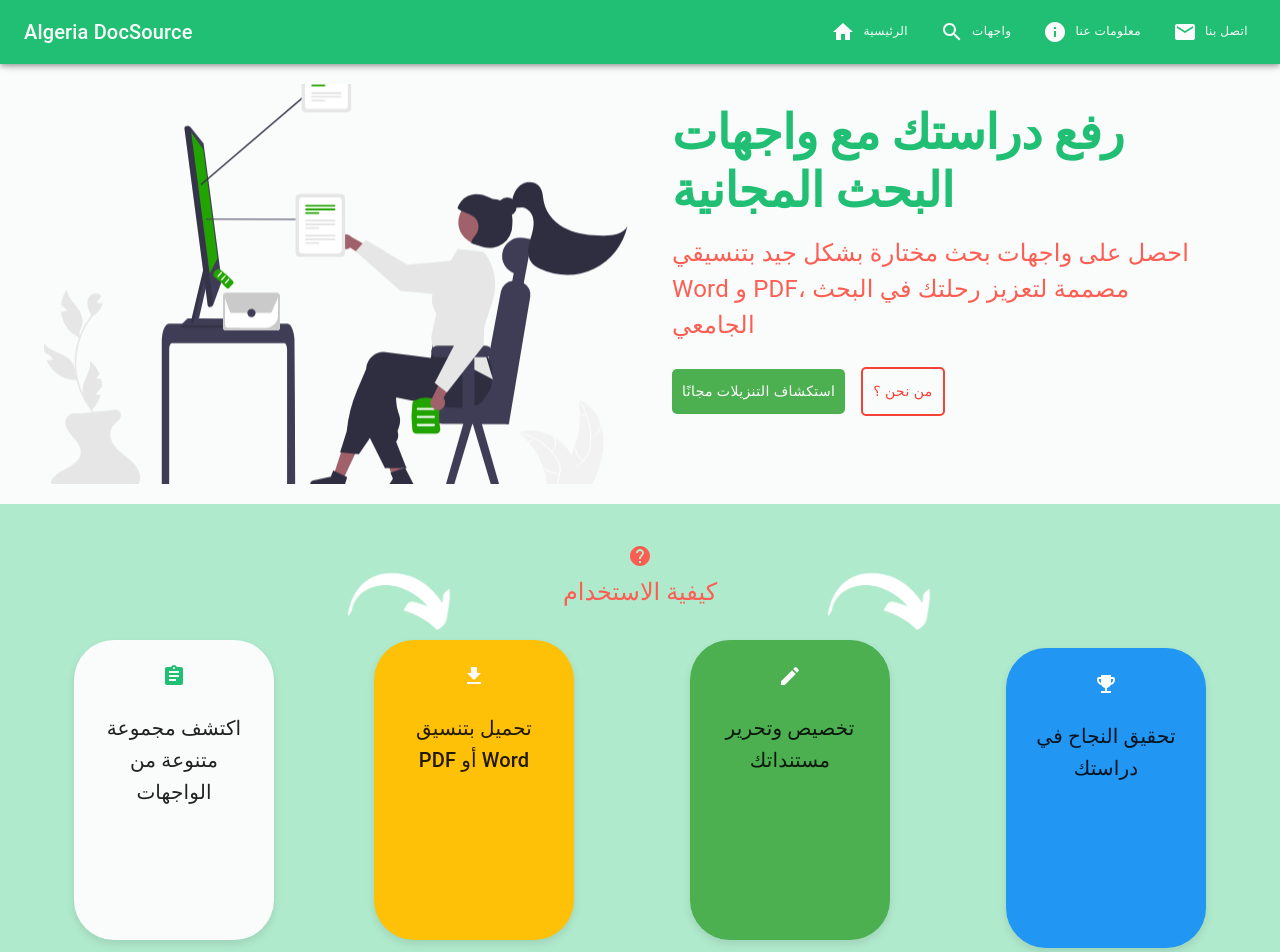
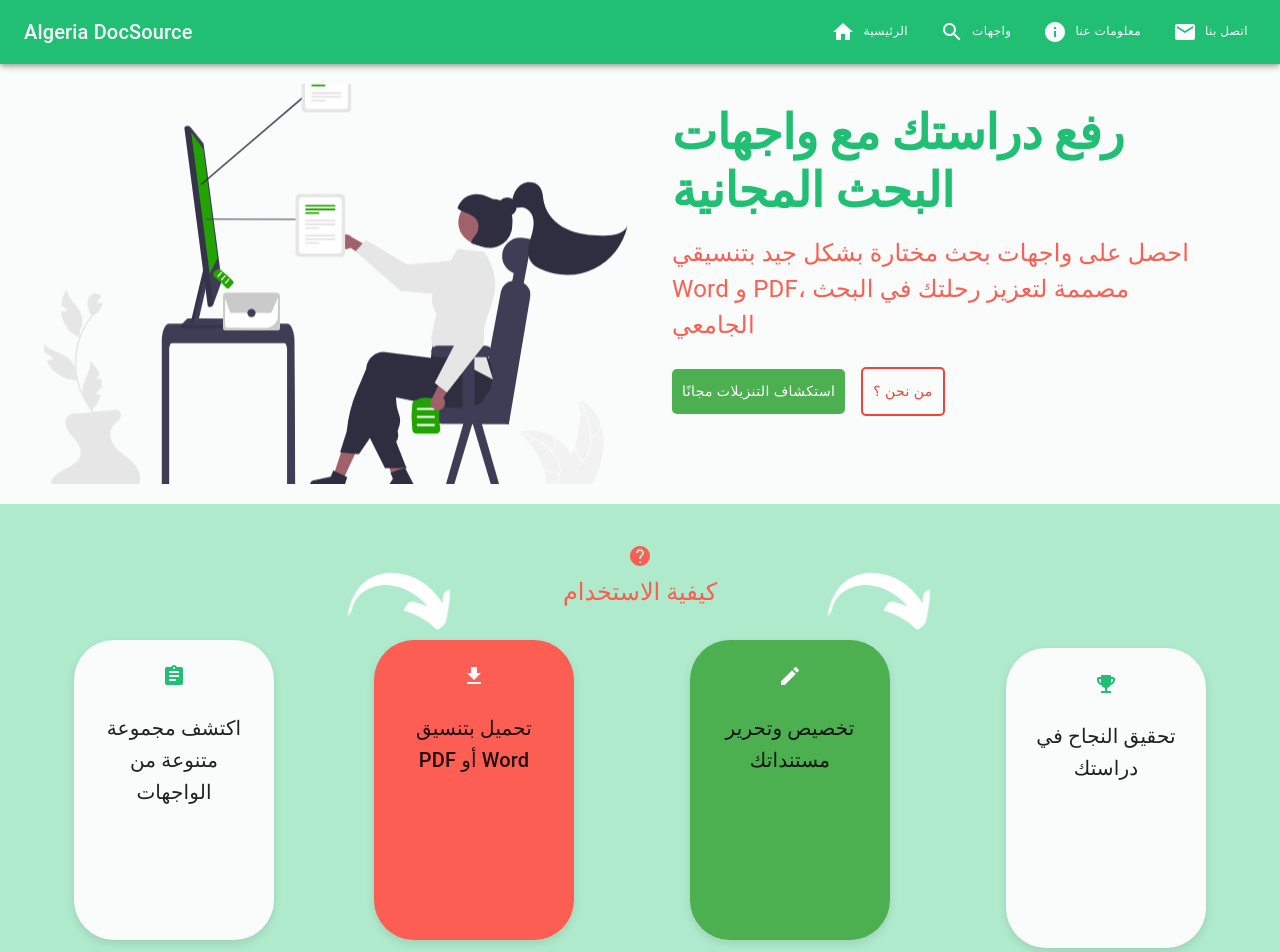
Before and after one commit to jeogooussama/algiers-doc-source-frontEnd, a React (Vite) app: page /ar/home in a window 1280 px wide. Shown: the top 952 px of the page. Built offline with nearby package versions, Linux system fonts and the light colour scheme.

Commit message:
modified:   src/components/Main/Navbar/Navbar.jsx 	modified:   src/components/Main/Usage/Usage.jsx 	modified:   src/pages/InterFaces/InterfaceFilter.jsx

```diff
--- a/src/components/Main/Navbar/Navbar.jsx
+++ b/src/components/Main/Navbar/Navbar.jsx
@@ -94,7 +94,7 @@ const Navbar = () => {
                   component={Link}
                   to={`/${currentLanguage}/home`}
                   className="Button"
-                  sx={{ color: "#F9FCFB", gap: 1 }}
+                  sx={{ color: "#F9FCFB", gap: 1, fontSize: "1.2rem" }}
                 >
                   <Home />
                   <Typography variant="caption" sx={{ color: "#F9FCFB" }}>
@@ -107,7 +107,7 @@ const Navbar = () => {
                   component={Link}
                   to={`/${currentLanguage}/interfaces`}
                   className="Button"
-                  sx={{ color: "#F9FCFB", gap: 1 }}
+                  sx={{ color: "#F9FCFB", gap: 1, fontSize: "1.2rem" }}
                 >
                   <Search />
                   <Typography variant="caption" sx={{ color: "#F9FCFB" }}>
@@ -120,7 +120,7 @@ const Navbar = () => {
                   component={Link}
                   to={`/${currentLanguage}/about-us`}
                   className="Button"
-                  sx={{ color: "#F9FCFB", gap: 1 }}
+                  sx={{ color: "#F9FCFB", gap: 1, fontSize: "1.2rem" }}
                 >
                   <Info />
                   <Typography variant="caption" sx={{ color: "#F9FCFB" }}>
@@ -133,7 +133,7 @@ const Navbar = () => {
                   component={Link}
                   to={`/${currentLanguage}/contact-us`}
                   className="Button"
-                  sx={{ color: "#F9FCFB", gap: 1 }}
+                  sx={{ color: "#F9FCFB", gap: 1, fontSize: "1.2rem" }}
                 >
                   <Mail />
                   <Typography variant="caption" sx={{ color: "#F9FCFB" }}>
--- a/src/components/Main/Usage/Usage.jsx
+++ b/src/components/Main/Usage/Usage.jsx
@@ -69,7 +69,7 @@ const Usage = () => {
             borderRadius: 10,
             boxShadow: "0px 4px 8px rgba(0, 0, 0, 0.1)",
             mb: 2,
-            backgroundColor: "#F9FCFB",
+            backgroundColor: "#F9FCFB", // Updated color
           }}
         >
           <CardContent>
@@ -96,7 +96,7 @@ const Usage = () => {
             boxShadow: "0px 4px 8px rgba(0, 0, 0, 0.1)",
             mb: 2,
             mr: { xs: 0, md: 2 },
-            backgroundColor: "#FFC107",
+            backgroundColor: "#FD5E53", // Updated color
           }}
         >
           <CardContent>
@@ -123,7 +123,7 @@ const Usage = () => {
             boxShadow: "0px 4px 8px rgba(0, 0, 0, 0.1)",
             mb: 2,
             mr: { xs: 0, md: 2 },
-            backgroundColor: "#4CAF50",
+            backgroundColor: "#4CAF50", // Updated color
           }}
         >
           <CardContent>
@@ -141,11 +141,11 @@ const Usage = () => {
             height: 300,
             borderRadius: 10,
             boxShadow: "0px 4px 8px rgba(0, 0, 0, 0.1)",
-            backgroundColor: "#2196F3",
+            backgroundColor: "#F9FCFB", // Updated color
           }}
         >
           <CardContent>
-            <IconButton sx={{ fontSize: 50, color: "#F9FCFB", mb: 2 }}>
+            <IconButton sx={{ fontSize: 50, color: "#21BF73", mb: 2 }}>
               <EmojiEvents />
             </IconButton>
             <Typography variant="h6" sx={{ textAlign: 'center' }}>
--- a/src/pages/InterFaces/InterfaceFilter.jsx
+++ b/src/pages/InterFaces/InterfaceFilter.jsx
@@ -1,5 +1,14 @@
 import { useState } from "react";
-import { FormControl, InputLabel, Select, MenuItem, TextField, Stack, IconButton, Button } from "@mui/material";
+import {
+  FormControl,
+  InputLabel,
+  Select,
+  MenuItem,
+  TextField,
+  Stack,
+  IconButton,
+  Button,
+} from "@mui/material";
 import ClearIcon from "@mui/icons-material/Clear";
 
 const InterfaceFilter = ({ onSelect, onSearch }) => {
@@ -27,13 +36,19 @@ const InterfaceFilter = ({ onSelect, onSearch }) => {
 
   return (
     <Stack
-      direction={{ xs: 'column', md: 'row' }}
+      direction={{ xs: "column", md: "row" }}
       mt={{ xs: 3, md: 8 }}
       spacing={2}
       p={3}
-      alignItems={{ xs: 'center', md: 'flex-end' }}
+      alignItems={{ xs: "center", md: "flex-end" }}
+      boxShadow={2}
+      bgcolor="#fff"
+      border="1px solid #e0e0e0"
     >
-      <FormControl variant="outlined" sx={{ minWidth: { xs: '100%', md: '170px' }, height: "100%" }}>
+      <FormControl
+        variant="outlined"
+        sx={{ minWidth: { xs: "100%", md: "170px" }, height: "100%" }}
+      >
         <InputLabel id="filter-label">الفلتر</InputLabel>
         <Select
           labelId="filter-label"
@@ -61,7 +76,7 @@ const InterfaceFilter = ({ onSelect, onSearch }) => {
         size="small"
         value={searchTerm}
         onChange={handleSearchChange}
-        sx={{ width: { xs: '100%', md: '170px' }, height: "100%" }}
+        sx={{ width: { xs: "100%", md: "170px" }, height: "100%" }}
         InputProps={{
           endAdornment: (
             <IconButton onClick={handleReset} size="small">
@@ -73,7 +88,7 @@ const InterfaceFilter = ({ onSelect, onSearch }) => {
       <Button
         variant="outlined"
         onClick={handleReset}
-        sx={{ marginLeft: 1, height: "100%", color: "green" }}
+        sx={{ marginLeft: 1, height: "100%", color: "#2196F3", borderColor: "#2196F3" }}
       >
         إعادة تعيين
       </Button>
```
